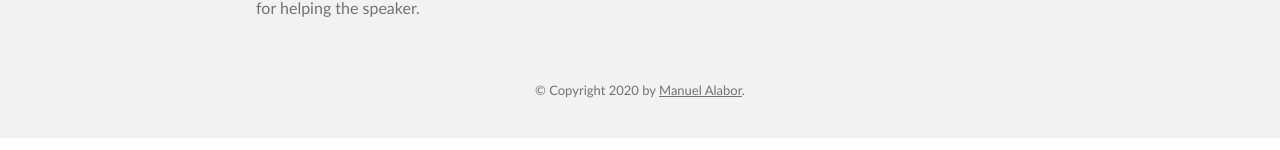
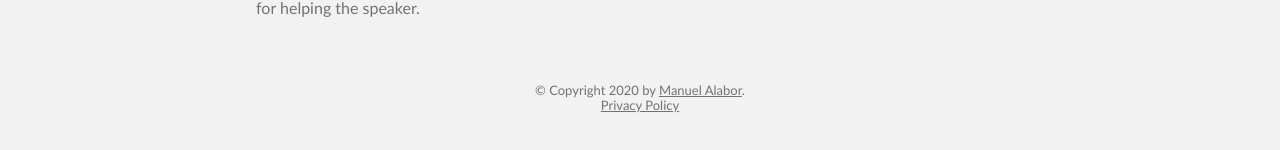
Before and after one commit to swissmanu/alabor.me, a Jekyll site: the page built from talkbeamer/index.md, in a window 1280 px wide. Shown: the part 1502-1652 px from the top of the page. Built offline with Jekyll 4.4.1, drawn with Linux system fonts in a browser that asks for light colours.

Commit message:
Link to Privacy Policy

```diff
--- a/_layouts/talkbeamer/index.html
+++ b/_layouts/talkbeamer/index.html
@@ -96,7 +96,9 @@
       </section>
 
       <footer class="centered">
-        &copy; Copyright 2020 by <a href="https://alabor.me">Manuel Alabor</a>.
+        &copy; Copyright 2020 by
+        <a href="https://alabor.me">Manuel Alabor</a>.<br />
+        <a href="./privacy-policy">Privacy Policy</a>
       </footer>
     </div>
     {%- include google-analytics.html -%}
```
